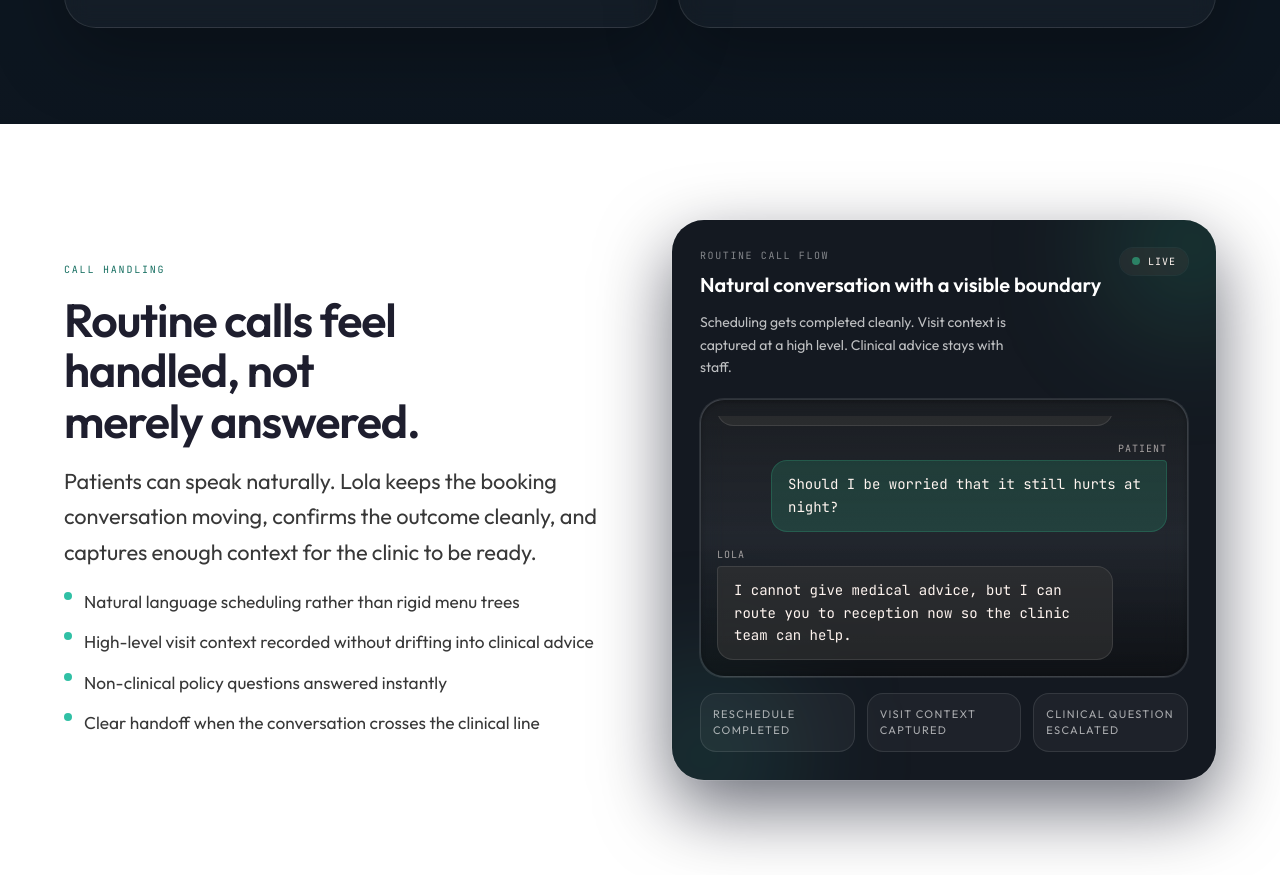
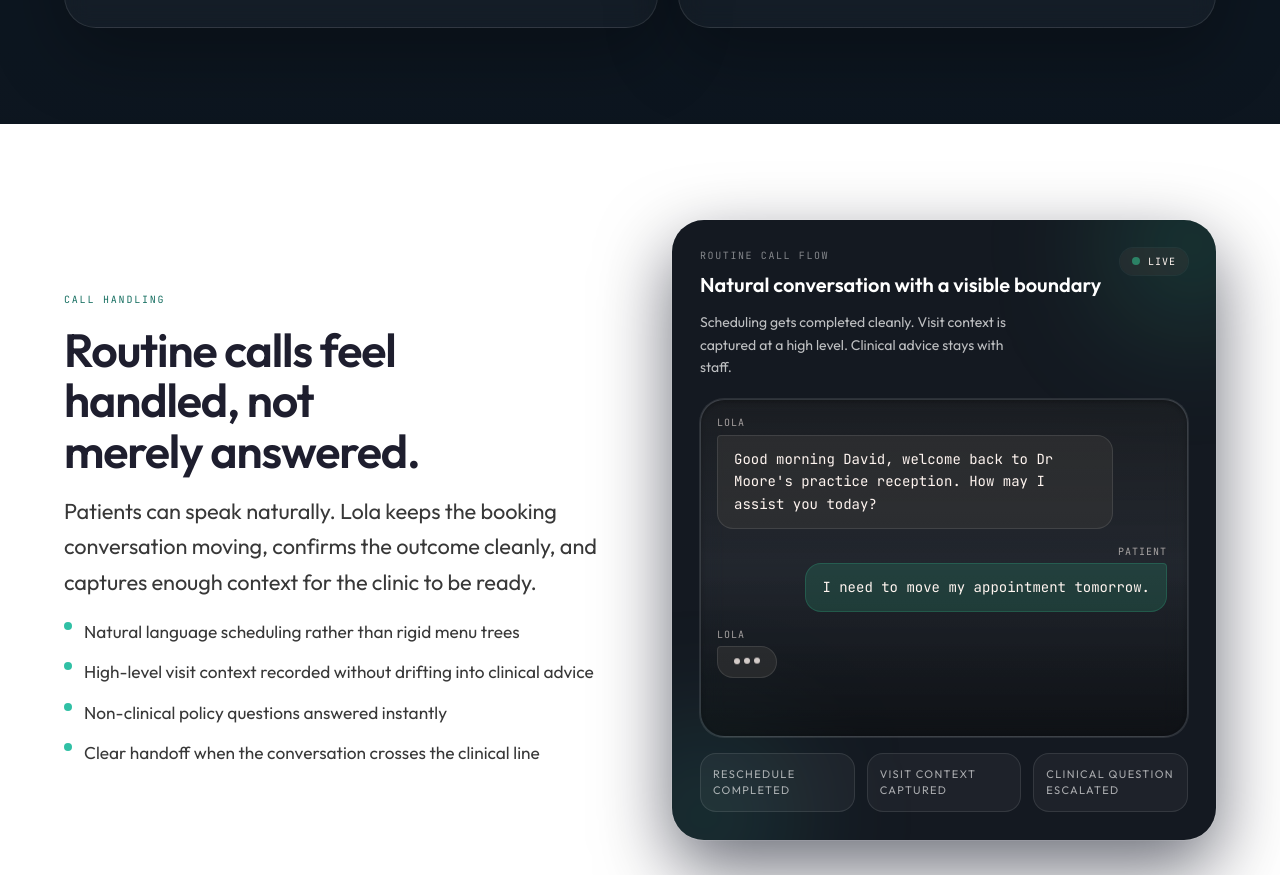
Before and after one commit to iainmacr77/r3worked-website, a Next.js app: page /medical in a window 1280 px wide. Shown: the part 3143-4018 px from the top of the page. Built offline with nearby package versions, Linux system fonts and the light colour scheme.

Commit message:
continuing to fight the fight

```diff
--- a/src/app/medical/page.tsx
+++ b/src/app/medical/page.tsx
@@ -448,7 +448,7 @@ function StoryFeatureSection({
     <section className="w-full bg-white px-6 py-20 md:px-16 md:py-24">
       <div className="mx-auto grid w-full max-w-7xl grid-cols-1 items-center gap-10 lg:grid-cols-2 lg:gap-16">
         <div className={cardOnLeft ? "order-1" : "order-2"}>
-          <div className="mx-auto h-[460px] w-full max-w-[580px] min-w-0 sm:h-[520px] lg:h-[560px] [&>*]:h-full [&>*]:min-h-0 [&>*]:w-full [&>*]:flex-shrink-0">
+          <div className="mx-auto h-[520px] w-full max-w-[580px] min-w-0 sm:h-[580px] lg:h-[620px] [&>*]:h-full [&>*]:min-h-0 [&>*]:w-full [&>*]:flex-shrink-0">
             {children}
           </div>
         </div>
--- a/src/components/medical/MedicalConversationFeature.tsx
+++ b/src/components/medical/MedicalConversationFeature.tsx
@@ -4,13 +4,45 @@ import { useRef, useState, useEffect } from "react";
 import { cn } from "@/lib/utils";
 
 const TRANSCRIPT = [
-    { sender: "Patient", text: "Hi, I need to move my Thursday appointment to next week." },
-    { sender: "Lola", text: "I can move that to Tuesday at 10:20 or Wednesday at 15:40. Which works better for you?" },
-    { sender: "Patient", text: "Wednesday please. It is for a follow-up on my shoulder." },
-    { sender: "Lola", text: "Done. I have moved the appointment and noted shoulder follow-up so the clinic is prepared." },
-    { sender: "Patient", text: "Should I be worried that it still hurts at night?" },
-    { sender: "Lola", text: "I cannot give medical advice, but I can route you to reception now so the clinic team can help." },
+    {
+        sender: "Lola",
+        text: "Good morning David, welcome back to Dr Moore's practice reception. How may I assist you today?",
+    },
+    { sender: "Patient", text: "I need to move my appointment tomorrow." },
+    {
+        sender: "Lola",
+        text: "I see your appointment is scheduled for 3pm. When would you like to move it to?",
+    },
+    { sender: "Patient", text: "Is there any space on Wednesday morning?" },
+    {
+        sender: "Lola",
+        text: "Let me check. Yes, I can see the doctor has space at 9.30am and 11am. Would either of these suit?",
+    },
+    { sender: "Patient", text: "Please book me in for 11am." },
+    {
+        sender: "Lola",
+        text: "Certainly, that's done. Is there anything else I can help with?",
+    },
+    {
+        sender: "Patient",
+        text: "I just need to know if I should continue taking my tablets until I see the doctor.",
+    },
+    {
+        sender: "Lola",
+        text: "Certainly, as this is a medically related question I will pass you straight through to Dr Moore's assistant.",
+    },
 ];
+
+function getTypingDelay(text: string) {
+    const wordCount = text.trim().split(/\s+/).length;
+    return Math.min(2200, 900 + wordCount * 55);
+}
+
+function getPauseAfterMessage(text: string, sender: string) {
+    const wordCount = text.trim().split(/\s+/).length;
+    const baseDelay = sender === "Lola" ? 900 : 700;
+    return Math.min(2000, baseDelay + wordCount * 35);
+}
 
 export function MedicalConversationFeature() {
     const [messages, setMessages] = useState<typeof TRANSCRIPT>([]);
@@ -52,7 +84,7 @@ export function MedicalConversationFeature() {
                     setCurrentIndex(0);
                     setIsTyping(false);
                     playSequence(0);
-                }, 3000);
+                }, 4200);
                 return;
             }
 
@@ -64,15 +96,15 @@ export function MedicalConversationFeature() {
                 schedule(() => {
                     setMessages((prev) => [...prev, nextMessage]);
                     setIsTyping(false);
-                    playSequence(index + 1);
-                }, 700);
+                    schedule(() => playSequence(index + 1), getPauseAfterMessage(nextMessage.text, nextMessage.sender));
+                }, getTypingDelay(nextMessage.text));
                 return;
             }
 
             schedule(() => {
                 setMessages((prev) => [...prev, nextMessage]);
-                playSequence(index + 1);
-            }, 1200);
+                schedule(() => playSequence(index + 1), getPauseAfterMessage(nextMessage.text, nextMessage.sender));
+            }, 1350);
         };
 
         playSequence(0);
@@ -84,7 +116,7 @@ export function MedicalConversationFeature() {
     }, []);
 
     return (
-        <div className="relative flex h-[460px] flex-col overflow-hidden rounded-[2rem] bg-[#0a1018] p-6 shadow-[0_28px_72px_rgba(2,6,23,0.58)] ring-1 ring-white/10 lg:h-full lg:p-7">
+        <div className="relative flex h-[520px] flex-col overflow-hidden rounded-[2rem] bg-[#0a1018] p-6 shadow-[0_28px_72px_rgba(2,6,23,0.58)] ring-1 ring-white/10 lg:h-full lg:p-7">
             <div className="pointer-events-none absolute -right-14 -top-14 h-40 w-40 rounded-full bg-[rgba(52,211,153,0.2)] blur-3xl" />
             <div className="pointer-events-none absolute -left-14 -bottom-16 h-44 w-44 rounded-full bg-[rgba(64,194,172,0.16)] blur-3xl" />
             <div className="pointer-events-none absolute inset-0 bg-white/[0.04]" />
@@ -121,7 +153,7 @@ export function MedicalConversationFeature() {
                                 <div
                                     key={`${msg.sender}-${i}-${msg.text.slice(0, 14)}`}
                                     className={cn(
-                                        "flex max-w-[88%] flex-col animate-in fade-in slide-in-from-bottom-2 duration-500 ease-out",
+                                        "flex max-w-[88%] flex-col animate-in fade-in slide-in-from-bottom-2 duration-700 ease-out",
                                         isLola ? "self-start" : "self-end items-end"
                                     )}
                                 >
@@ -141,7 +173,7 @@ export function MedicalConversationFeature() {
                         })}
 
                         {isTyping && TRANSCRIPT[currentIndex]?.sender === "Lola" && (
-                            <div className="flex max-w-[88%] flex-col self-start animate-in fade-in slide-in-from-bottom-2 duration-300">
+                            <div className="flex max-w-[88%] flex-col self-start animate-in fade-in slide-in-from-bottom-2 duration-500">
                                 <span className="mb-1 text-[10px] uppercase tracking-widest text-[#FFF5F0]/60">Lola</span>
                                 <div className="inline-flex w-fit items-center gap-1 rounded-2xl rounded-tl-sm border border-white/10 bg-charcoal/55 px-4 py-3">
                                     <span className="h-1.5 w-1.5 animate-bounce rounded-full bg-[#FFF5F0]/80 [animation-delay:0ms]" />
```
